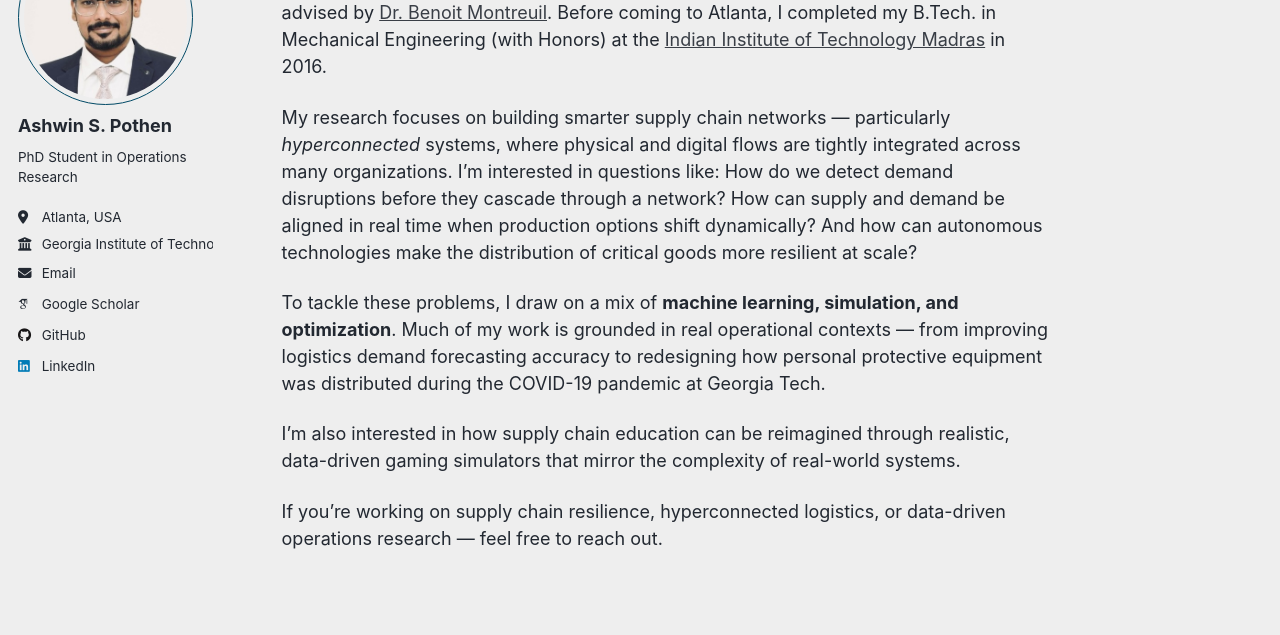
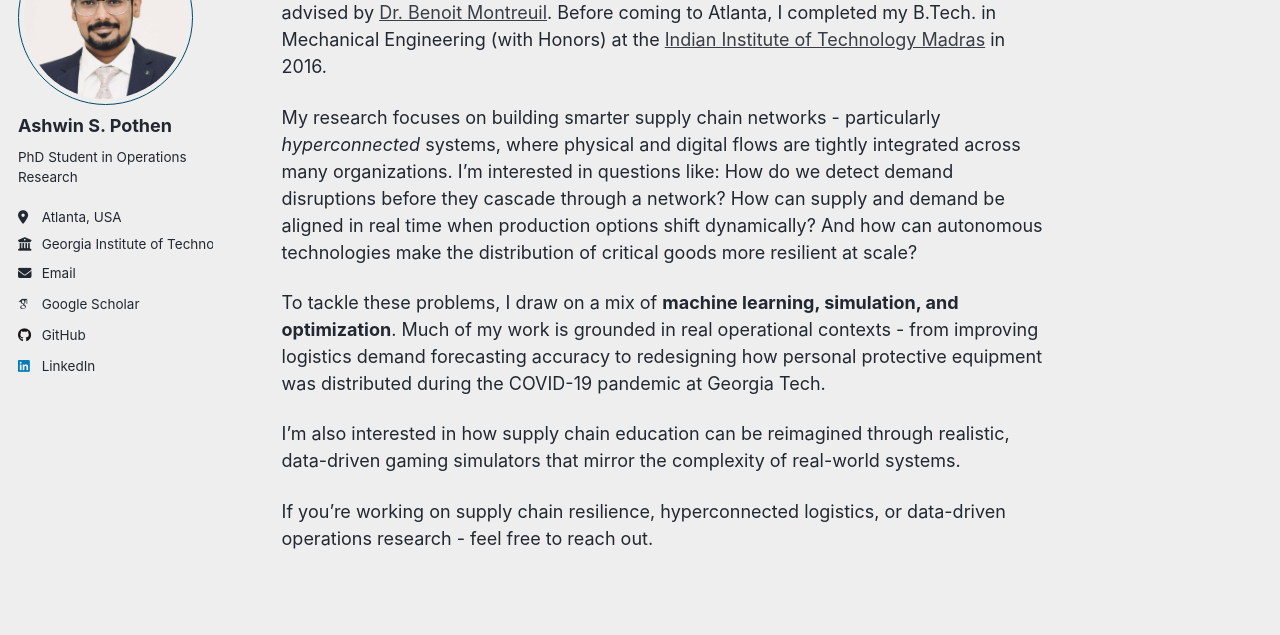
Before and after one commit to ashwin-pothen/ashwin-pothen.github.io, a Jekyll site: the page built from _pages/about.md, in a window 1280 px wide and 1125 px high. Shown: the part 169-804 px from the top of the window. Built offline with Jekyll 4.4.1, drawn with Linux system fonts in a browser that asks for light colours; some web fonts are replaced; a script that is not in the unit is left out.

Commit message:
Update About page

```diff
--- a/_pages/about.md
+++ b/_pages/about.md
@@ -6,13 +6,12 @@ redirect_from:
   - /about/
   - /about.html
 ---
-
 I'm a Ph.D. candidate in Operations Research at Georgia Tech's [Physical Internet Center](https://www.picenter.gatech.edu/), advised by [Dr. Benoit Montreuil](https://www.isye.gatech.edu/users/benoit-montreuil). Before coming to Atlanta, I completed my B.Tech. in Mechanical Engineering (with Honors) at the [Indian Institute of Technology Madras](https://www.iitm.ac.in/) in 2016.
 
-My research focuses on building smarter supply chain networks — particularly *hyperconnected* systems, where physical and digital flows are tightly integrated across many organizations. I'm interested in questions like: How do we detect demand disruptions before they cascade through a network? How can supply and demand be aligned in real time when production options shift dynamically? And how can autonomous technologies make the distribution of critical goods more resilient at scale?
+My research focuses on building smarter supply chain networks - particularly *hyperconnected* systems, where physical and digital flows are tightly integrated across many organizations. I'm interested in questions like: How do we detect demand disruptions before they cascade through a network? How can supply and demand be aligned in real time when production options shift dynamically? And how can autonomous technologies make the distribution of critical goods more resilient at scale?
 
-To tackle these problems, I draw on a mix of **machine learning, simulation, and optimization**. Much of my work is grounded in real operational contexts — from improving logistics demand forecasting accuracy to redesigning how personal protective equipment was distributed during the COVID-19 pandemic at Georgia Tech.
+To tackle these problems, I draw on a mix of **machine learning, simulation, and optimization**. Much of my work is grounded in real operational contexts - from improving logistics demand forecasting accuracy to redesigning how personal protective equipment was distributed during the COVID-19 pandemic at Georgia Tech.
 
 I'm also interested in how supply chain education can be reimagined through realistic, data-driven gaming simulators that mirror the complexity of real-world systems.
 
-If you're working on supply chain resilience, hyperconnected logistics, or data-driven operations research — feel free to reach out.
+If you're working on supply chain resilience, hyperconnected logistics, or data-driven operations research - feel free to reach out.
```
